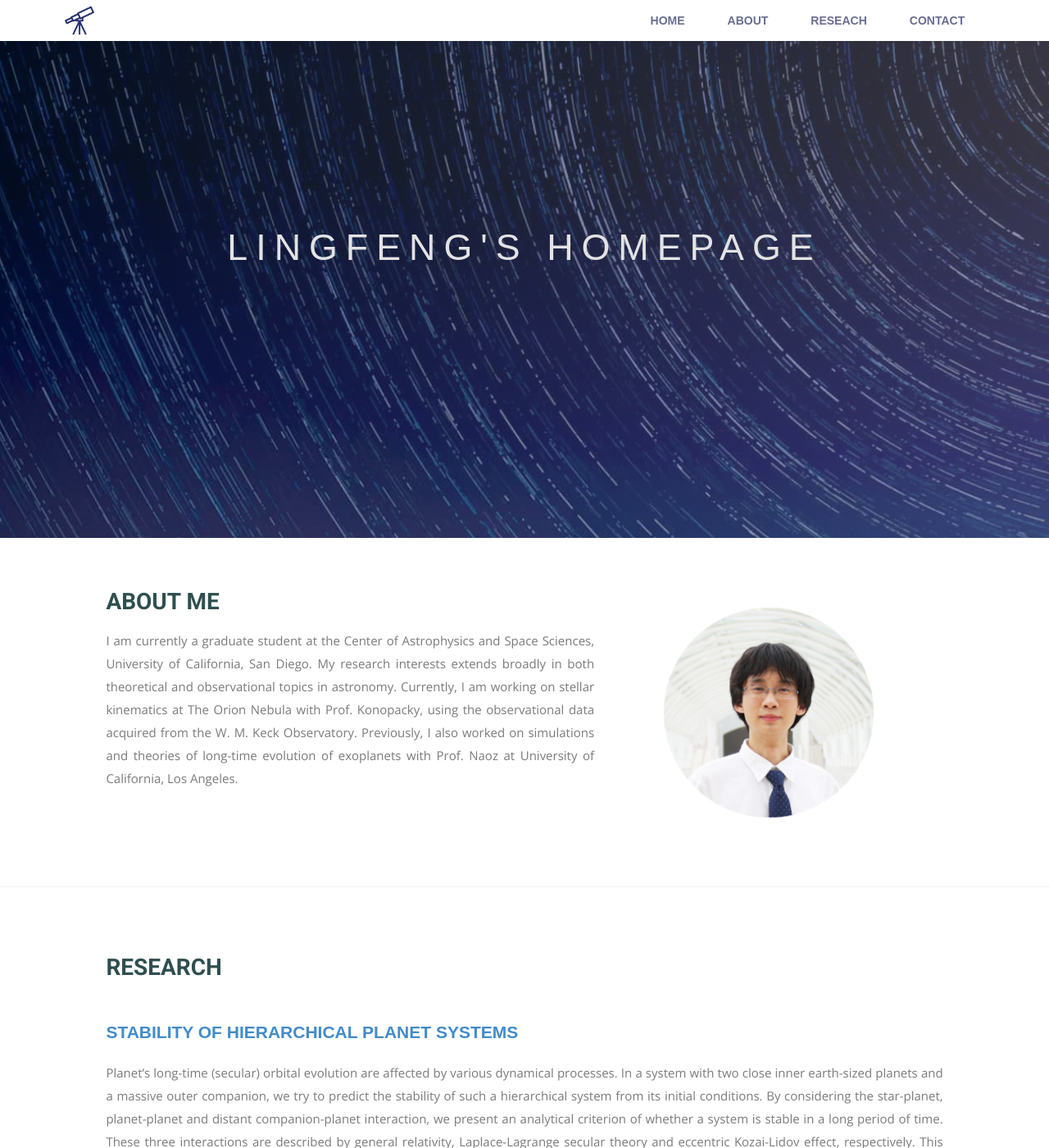
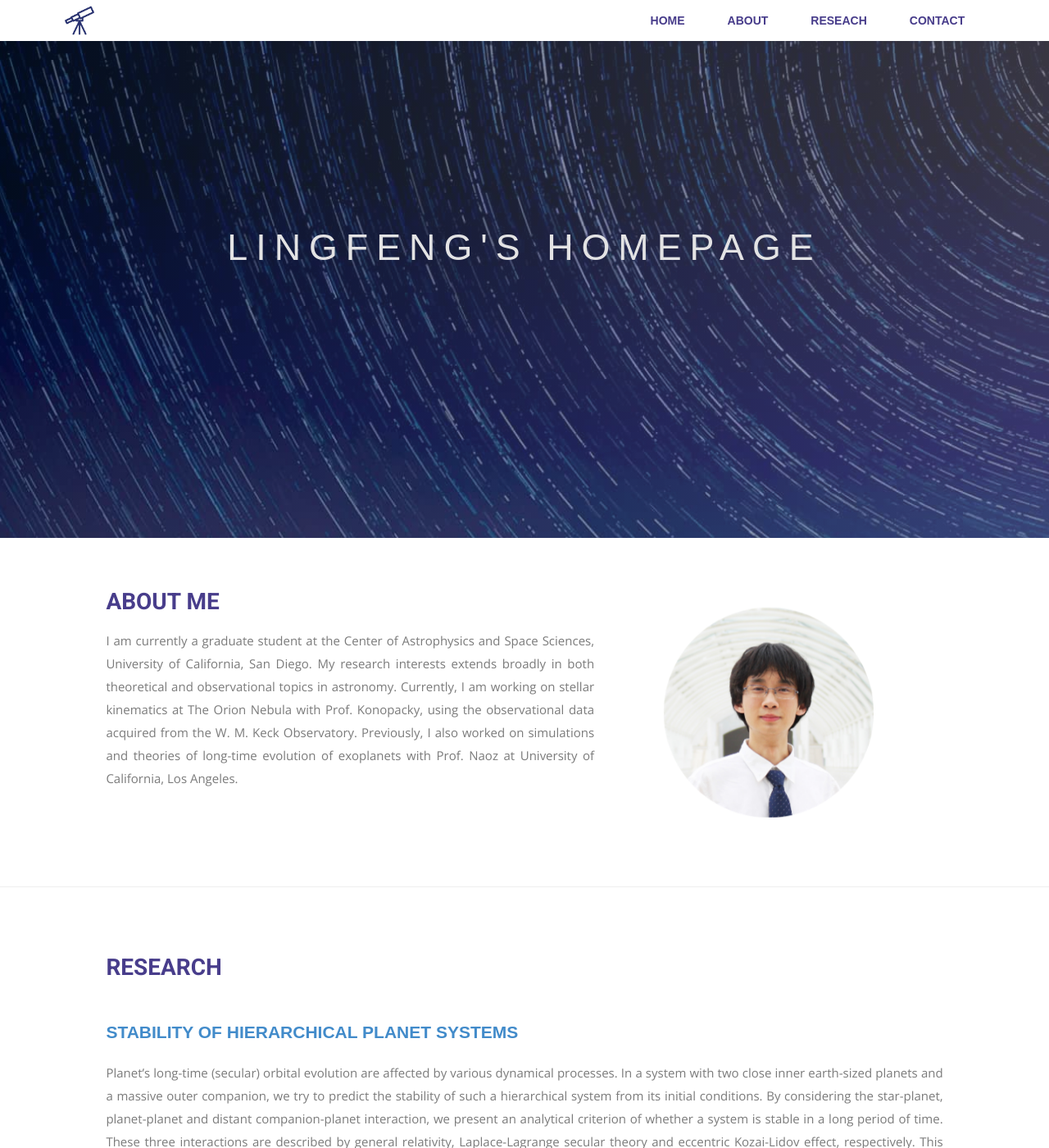
Before and after one commit to wei-lingfeng/lingfeng-wei.github.io, a Jekyll site: the page built from index.html, in a window 1280 px wide and 1400 px high. Shown: the whole window at 82% size. Built offline with Jekyll 4.4.1, drawn with Linux system fonts in a browser that asks for light colours; nearby versions of some CDN libraries; some web fonts are replaced.

Commit message:
Update airspace.css

```diff
--- a/css/airspace.css
+++ b/css/airspace.css
@@ -103,7 +103,7 @@ header .navbar-default .navbar-nav {
   padding-top: 5px;
 }
 header .navbar-default .navbar-nav li a {
-  color: #696f91;
+  color: darkslateblue;
   padding: 10px 26px;
   font-size: 14px;
   font-family: 'Arial';
@@ -111,7 +111,8 @@ header .navbar-default .navbar-nav li a {
   text-transform: uppercase;
 }
 font header .navbar-default .navbar-nav li a:hover {
-  color: #000;
+  color: lightblue;
+  background-color: snow;
 }
 /*---------------------------------------------
 					Index Start
@@ -174,13 +175,13 @@ font header .navbar-default .navbar-nav li a:hover {
   line-height: 27px;
   margin: 0;
   text-align: left;
-  color: darkslategray;
+  color: darkslateblue;
 }
 .module h2 {
   line-height: 27px;
   margin: 0;
   text-align: left;
-  color: darkslategray;
+  color: darkslateblue;
 }
 .module .block p {
   color: #7B7B7B;
```
